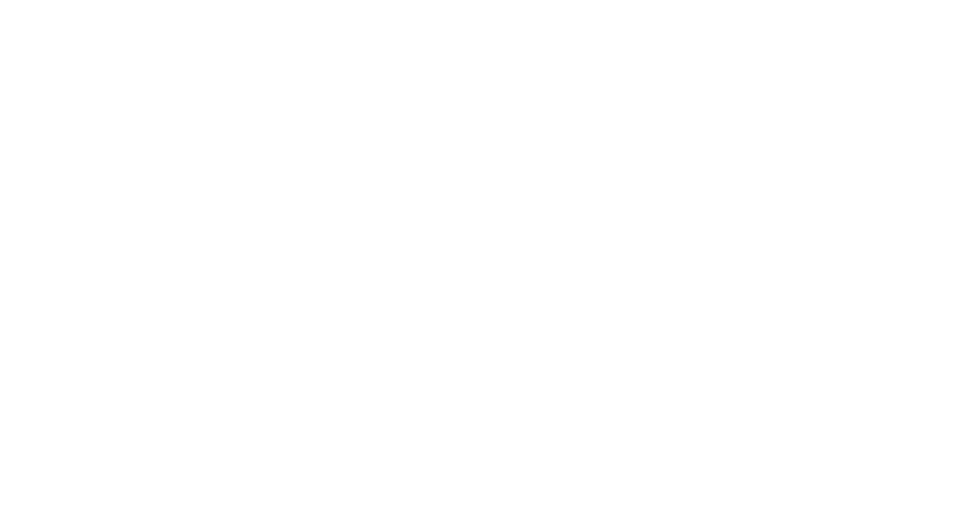
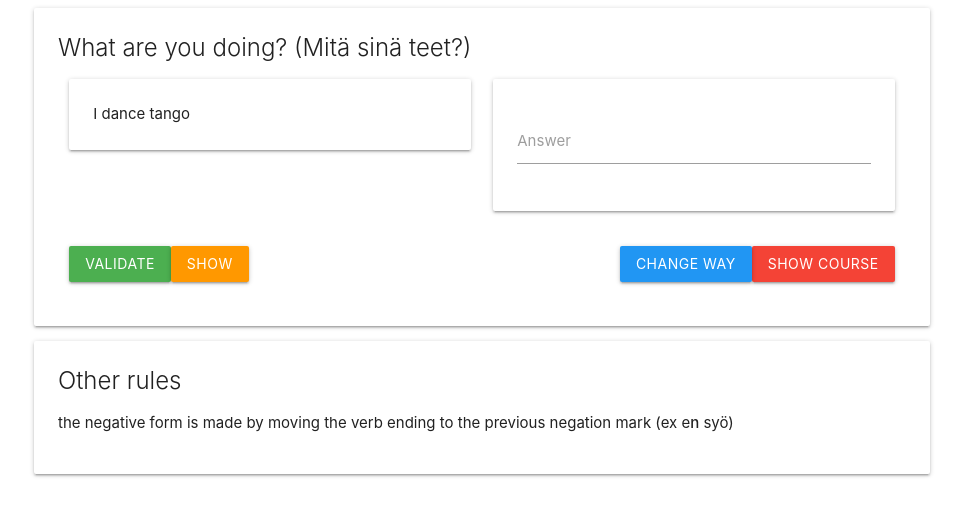
Before and after one commit to eliastre100/FinnishLearningTool, an Angular app: page /doing in a window 1280 px wide. Before the commit this address led to /. Shown: the top 516 px of the page, without its empty margins (158-1121 px from the left). Built offline with nearby package versions, Linux system fonts and the light colour scheme.

Commit message:
[+] Added the doing page

```diff
--- a/angular.json
+++ b/angular.json
@@ -17,7 +17,7 @@
         "build": {
           "builder": "@angular-devkit/build-angular:browser",
           "options": {
-            "outputPath": "dist/Finnish",
+            "outputPath": "dist",
             "index": "src/index.html",
             "main": "src/main.ts",
             "polyfills": "src/polyfills.ts",
--- a/src/app/app-routing.module.ts
+++ b/src/app/app-routing.module.ts
@@ -3,11 +3,13 @@
 import { MonthsComponent } from './months/months.component';
 import { DaysComponent } from './days/days.component';
 import { IndexComponent } from './index/index.component';
+import { DoingComponent } from './doing/doing.component';
 
 const routes: Routes = [
   { path: '', component: IndexComponent},
   { path: 'months', component: MonthsComponent },
-  { path: 'days', component: DaysComponent }
+  { path: 'days', component: DaysComponent },
+  { path: 'doing', component: DoingComponent }
 ];
 
 @NgModule({
--- a/src/app/app.module.ts
+++ b/src/app/app.module.ts
@@ -4,16 +4,18 @@
 import { AppRoutingModule } from './app-routing.module';
 import { AppComponent } from './app.component';
 import { MonthsComponent } from './months/months.component';
-import {FormsModule} from '@angular/forms';
+import { FormsModule } from '@angular/forms';
 import { DaysComponent } from './days/days.component';
 import { IndexComponent } from './index/index.component';
+import { DoingComponent } from './doing/doing.component';
 
 @NgModule({
   declarations: [
     AppComponent,
     MonthsComponent,
     DaysComponent,
-    IndexComponent
+    IndexComponent,
+    DoingComponent
   ],
   imports: [
     BrowserModule,
--- /dev/null
+++ b/src/app/doing/doing.component.html
@@ -0,0 +1,105 @@
+<form #answerForm="ngForm">
+  <div class="container">
+    <div class="card">
+      <div class="card-content">
+        <div class="card-title">What are you doing? (Mitä sinä teet?)</div>
+        <div class="row" *ngIf="answerneeded > 1">
+          <div class="col s12">
+            <div class="card red">
+              <div class="card-content">
+                {{ answerneeded }} correct answer to go to next question
+              </div>
+            </div>
+          </div>
+        </div>
+        <div class="row" *ngIf="show">
+          <div class="col s12">
+            <div class="card orange">
+              <div class="card-content">
+                <div class="row">
+                  <div class="col s12 m10">
+                    {{ question.answer }}
+                  </div>
+                </div>
+              </div>
+            </div>
+          </div>
+        </div>
+        <div class="row">
+          <div class="col s12 m6">
+            <div class="card">
+              <div class="card-content">
+                {{ question.origin }}
+              </div>
+            </div>
+          </div>
+          <div class="col s12 m6">
+            <div class="card">
+              <div class="card-content">
+                <div class="input-field">
+                  <input type="text" name="answer" id="answer" [(ngModel)]="answer" />
+                  <label for="answer">Answer</label>
+                </div>
+              </div>
+            </div>
+          </div>
+        </div>
+        <div class="row">
+          <div class="col s12">
+            <button class="btn green" (click)="checkAnswer()">Validate</button>
+            <button class="btn orange" *ngIf="!show" (click)="show = true">Show</button>
+            <button class="btn orange" (click)="answerneeded = 10" *ngIf="show">Ask 10 times</button>
+            <button class="btn red" *ngIf="show" (click)="selectQuestion()">Skip</button>
+            <button class="btn red right" (click)="course = !course" *ngIf="!course">Show course</button>
+            <button class="btn blue right" (click)="reverse(); selectQuestion()">Change way</button>
+          </div>
+        </div>
+      </div>
+    </div>
+
+    <div class="card" *ngIf="course">
+      <div class="card-content">
+        <div class="card-title">Course</div>
+        <table>
+          <thead>
+            <tr>
+              <th>Question</th>
+              <th>Answer</th>
+              <th>Active</th>
+            </tr>
+          </thead>
+          <tbody>
+            <tr *ngFor="let question of questions">
+              <td>{{ question.origin }}</td>
+              <td>{{ question.answer }}</td>
+              <td class="switch">
+                <label>
+                  Off
+                  <input type="checkbox" name="{{ question.origin }}" [(ngModel)]="question.enabled">
+                  <span class="lever"></span>
+                  On
+                </label>
+              </td>
+            </tr>
+          </tbody>
+        </table>
+
+        <div class="row"></div>
+        <div class="row">
+          <div class="col s12">
+            <button class="btn green" (click)="course = !course">Hide</button>
+          </div>
+        </div>
+      </div>
+    </div>
+
+    <div class="card">
+      <div class="card-content">
+        <div class="card-title">Other rules</div>
+        <ul>
+          <li>the negative form is made by moving the verb ending to the previous negation mark (ex e<strong>n</strong> syö)</li>
+        </ul>
+      </div>
+    </div>
+  </div>
+</form>
--- /dev/null
+++ b/src/app/doing/doing.component.ts
@@ -0,0 +1,76 @@
+import { Component, OnInit } from '@angular/core';
+
+declare var M: any;
+interface QuestionType { origin: string; answer: string; enabled: boolean; }
+
+@Component({
+  selector: 'app-doing',
+  templateUrl: './doing.component.html',
+  styleUrls: ['./doing.component.sass']
+})
+export class DoingComponent implements OnInit {
+  private questions: QuestionType[] = [
+    { origin: 'I eat a banana', answer: 'Minä syön banaania', enabled: true },
+    { origin: 'I drink water', answer: 'Minä juon vettä', enabled: true },
+    { origin: 'I watch the TV', answer: 'Minä katson telkkaria', enabled: true },
+    { origin: 'I sit on a chair', answer: 'Minä istun tuolilla', enabled: true },
+    { origin: 'I walk in a forest', answer: 'Minä kävelen metsässä', enabled: true },
+    { origin: 'I write an email', answer: 'Minä kirjoitan sähköpostia', enabled: true },
+    { origin: 'I read a magazine', answer: 'Minä luen lehteä', enabled: true },
+    { origin: 'I go to a store', answer: 'Minä käyn kaupassa', enabled: true },
+    { origin: 'I take (=go) a bus home', answer: 'Minä menen bussilla kotiin', enabled: true },
+    { origin: 'I dance tango', answer: 'Minä tanssin tangoa', enabled: true },
+    { origin: 'I give you a pen', answer: 'Minä annan sinulle kynän', enabled: true },
+    { origin: 'I take a paper in my hand', answer: 'Minä otan paperin käteen', enabled: true },
+    { origin: 'I take drive a car', answer: 'Minä ajan autoa', enabled: true },
+  ];
+  public question = null;
+  public course = false;
+  public answerneeded = 1;
+  public show = false;
+  public answer = '';
+
+  constructor() {}
+
+  ngOnInit() {
+    this.selectQuestion();
+  }
+
+  selectQuestion() {
+    let q = null;
+    const enabledQuestions = this.questions.filter((element) => element.enabled);
+    if (enabledQuestions.length < 1) {
+      alert('No question enabled. Please enable more question to use the quizz feature');
+      return;
+    }
+    do {
+      q = enabledQuestions[Math.floor(Math.random() * 10) % enabledQuestions.length];
+    } while (q === this.question && enabledQuestions.length > 1);
+    this.question = q;
+    this.answerneeded = 1;
+    this.resetInputs();
+  }
+
+  checkAnswer() {
+    if (this.answer.toLowerCase() === this.question.answer.toLowerCase()) {
+      M.toast({html: 'Good answer', classes: 'green'});
+      this.answerneeded -= 1;
+      this.resetInputs();
+      if (!this.answerneeded) {
+        this.selectQuestion();
+      }
+    } else {
+      M.toast({html: 'Wrong answer', classes: 'red'});
+    }
+  }
+
+  resetInputs() {
+    this.show = false;
+    this.answer = '';
+  }
+
+  reverse() {
+    const qs = this.questions.map((question) => ({origin: question.answer, answer: question.origin, enabled: question.enabled}));
+    this.questions = qs;
+  }
+}
--- a/src/app/index/index.component.html
+++ b/src/app/index/index.component.html
@@ -7,6 +7,7 @@
       <ul>
         <li><a routerLink="/days">Days</a></li>
         <li><a routerLink="/months">Months</a></li>
+        <li><a routerLink="/doing">What are you doing</a></li>
       </ul>
     </div>
   </div>
```
Also changed, not shown: src/app/doing/doing.component.sass (added), 1 other file (tests, documents, lock files or other folders).
